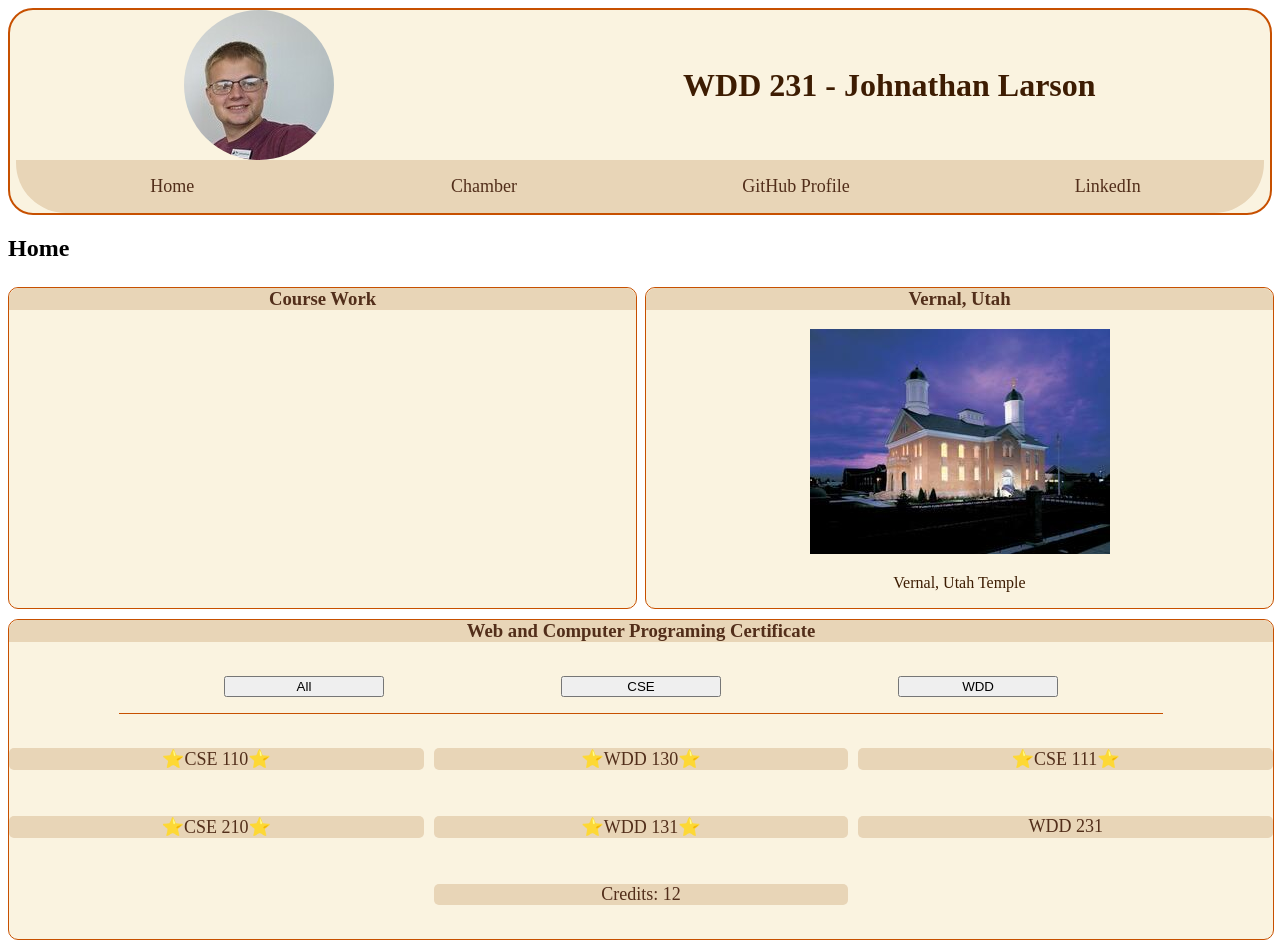
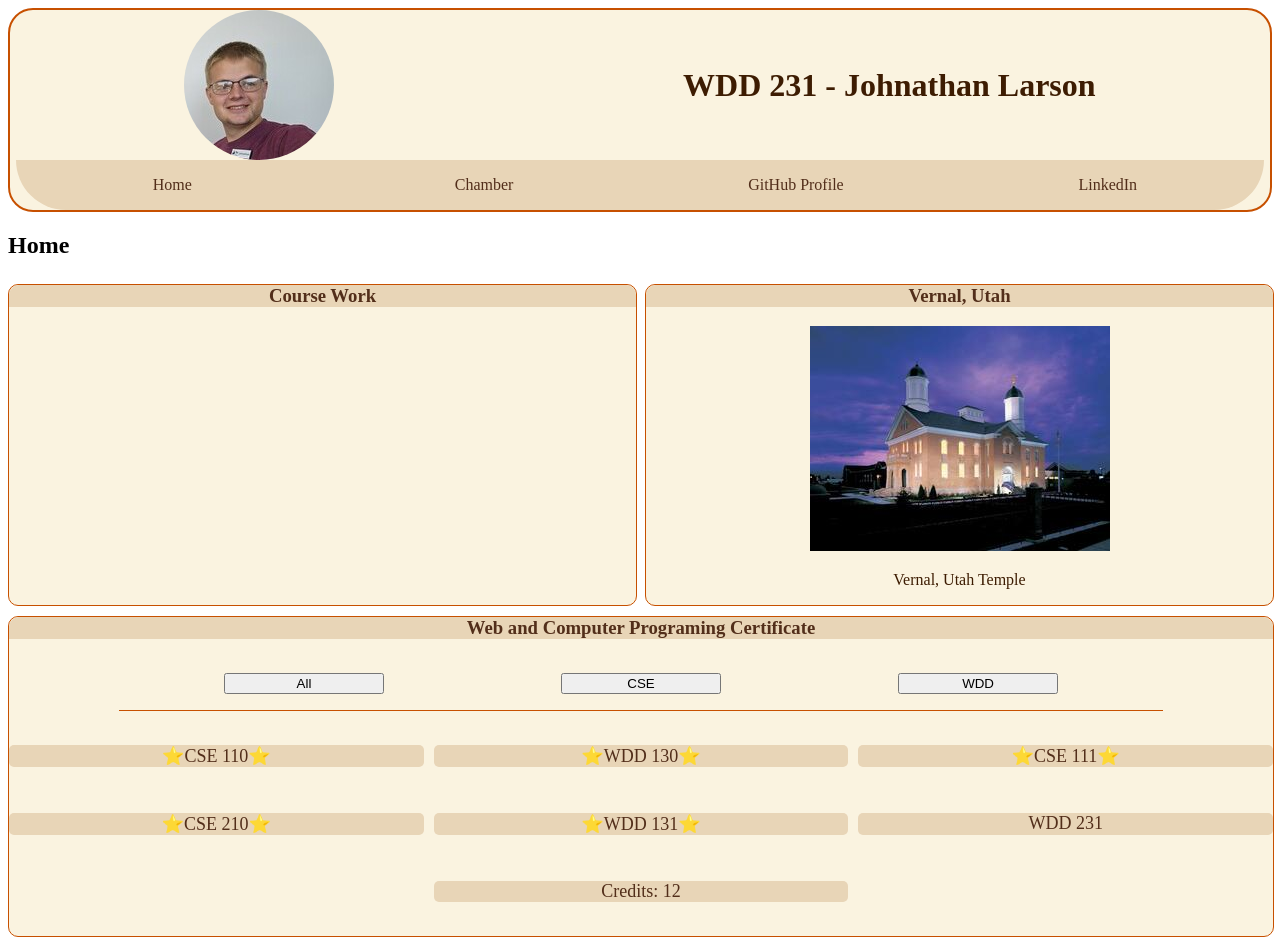
Before and after one commit to Mallazeum/wdd231, a plain HTML site: page index.html in a window 1280 px wide. Shown: the top 940 px of the page. Drawn offline with Linux system fonts and the light colour scheme.

Commit message:
removing duplicate css tags

```diff
--- a/styles/index.css
+++ b/styles/index.css
@@ -5,27 +5,6 @@ header, footer {
     margin: 0 auto;
     border: 2px solid #C75000;
     border-radius: 25px;
-}
-
-header nav {
-    display: flex;
-    justify-content: space-around;
-    background-color: #E8D5B7;
-    border-bottom-right-radius: 50px;
-    border-bottom-left-radius: 50px;
-    width: 99%;
-    margin: 0 auto;
-}
-
-header nav a {
-    color: 	#522E1A;
-    text-decoration: none;
-    font-size: medium;
-}
-
-header nav a:hover {
-    text-decoration: underline;
-    color: #9E2A2B;
 }
 
 section {
@@ -130,6 +109,12 @@ section h3 {
 	flex-direction: column;
 	justify-content: space-evenly;
 	list-style: none;
+    justify-content: space-around;
+    background-color: #E8D5B7;
+    border-bottom-right-radius: 50px;
+    border-bottom-left-radius: 50px;
+    width: 99%;
+    margin: 0 auto;
 }
 
 .navigation a {
@@ -137,10 +122,12 @@ section h3 {
 	padding: 1rem;
 	text-align: center;
     text-decoration: none;
-    font-size: large;
+    color: 	#522E1A;
+    font-size: medium;
 }
 .navigation a:hover {
 	font-weight: 700;
+    color: #9E2A2B;
     text-decoration: underline;
 }
 
```
